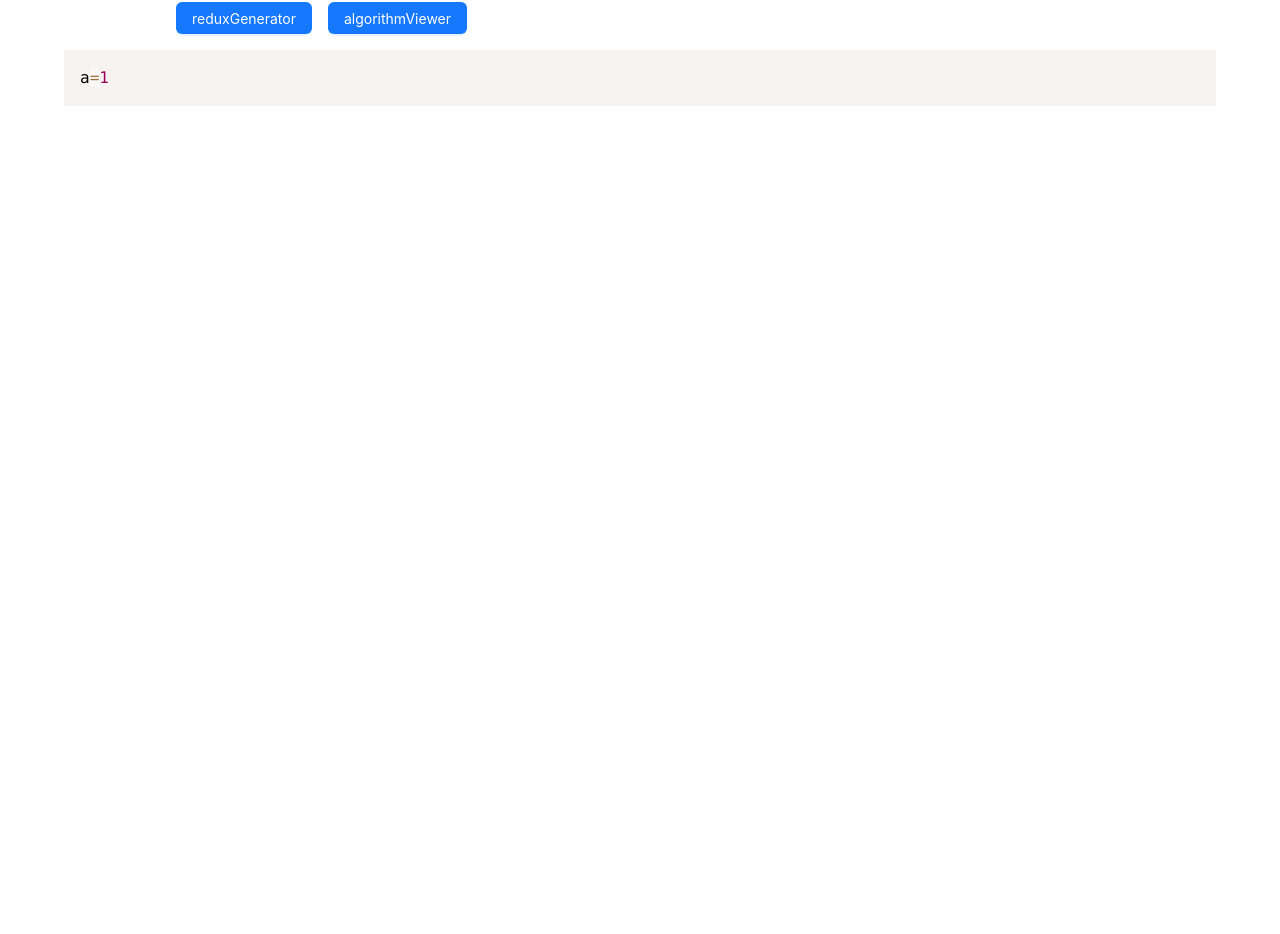
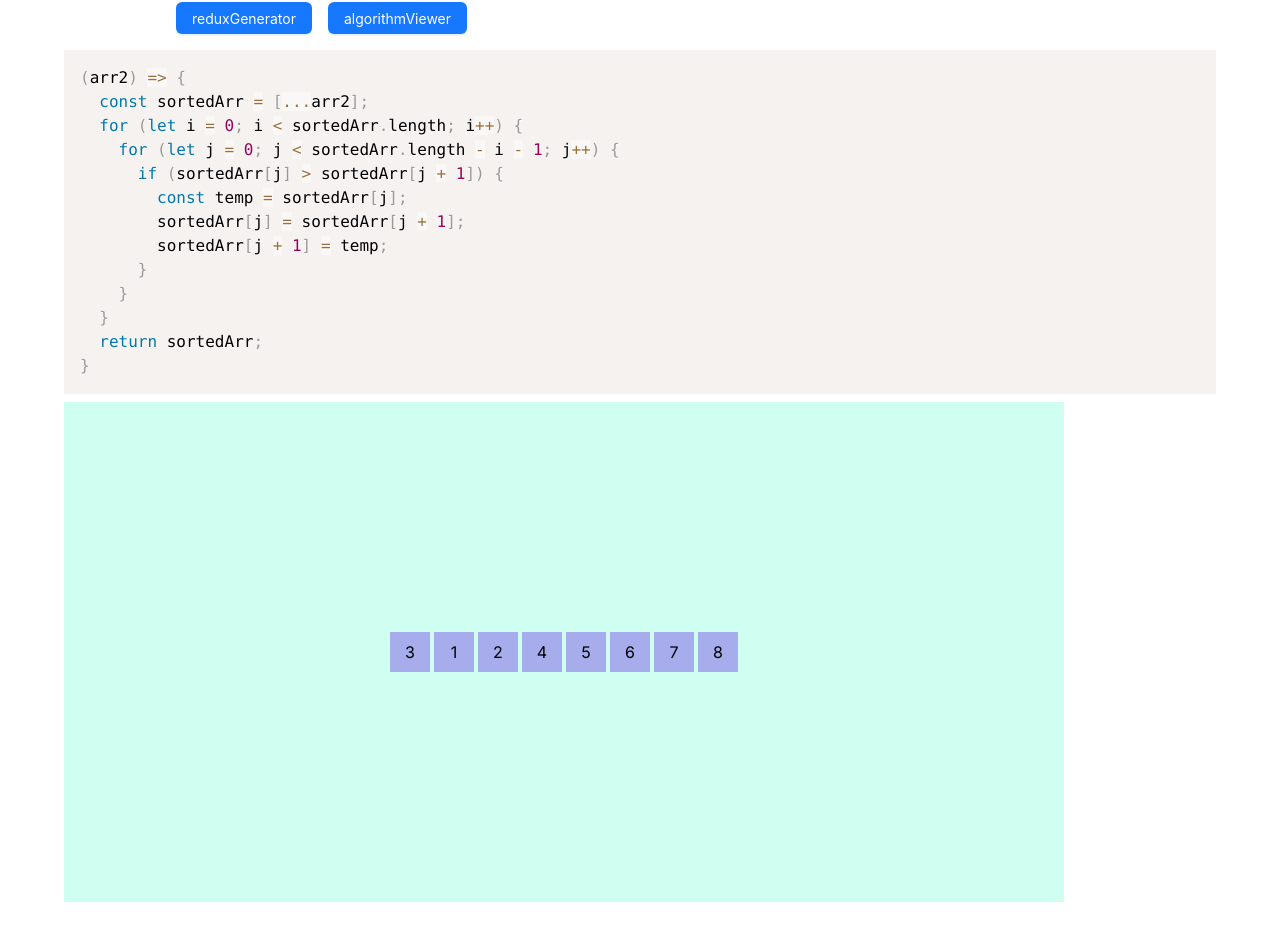
Before and after one commit to kiritosan/useful-tools, a Next.js app: page /dashboard/algorithmViewer in a window 1280 px wide. Shown: the part 78-1012 px from the top of the page. Before the commit the page ends 800 px from the top, so only its background shows below. Built offline with nearby package versions, Linux system fonts and the light colour scheme.

Commit message:
feat: implement viewer

```diff
--- a/app/components/CodeDisplay.tsx
+++ b/app/components/CodeDisplay.tsx
@@ -3,8 +3,15 @@ import { Prism as SyntaxHighlighter } from 'react-syntax-highlighter';
 // import { tomorrow } from 'react-syntax-highlighter/dist/esm/styles/prism';
 import { prism } from 'react-syntax-highlighter/dist/esm/styles/prism';
 
+interface CodeDisplayProps {
+    code: string;
+    language: string;
+}
 
-const CodeDisplay: React.FC<{ code: string; language: string }> = ({ code, language }) => {
+const CodeDisplay: React.FC<CodeDisplayProps> = ({
+    code,
+    language
+}) => {
 
     return (
         <>
--- /dev/null
+++ b/app/dashboard/algorithmViewer/DataItem.tsx
@@ -0,0 +1,16 @@
+import React from 'react';
+import { FC } from 'react'
+
+interface DataItemProps {
+}
+
+const DataItem: FC<any> = (props) => {
+    return (
+        <span
+            className='data-item'
+            {...props}
+        />
+    );
+};
+
+export default DataItem;
--- /dev/null
+++ b/app/dashboard/algorithmViewer/Viewer.tsx
@@ -0,0 +1,47 @@
+import React from 'react';
+import { FC } from 'react';
+import './index.css'
+import DataItem from './DataItem';
+
+interface ViewerProps {
+    // 假设data为arr
+    data: number[];
+    onRun: () => void;
+    width: number;
+    height: number;
+}
+
+const Viewer: FC<ViewerProps> = ({
+    data,
+    onRun,
+    width,
+    height,
+}) => {
+
+    const getContainerStyle = (width: number, height: number) => {
+        return {
+            width: `${width}px`,
+            height: `${height}px`,
+        }
+    }
+
+    return (
+        <div
+            className='viewer'
+            style={{
+                ...getContainerStyle(width, height)
+            }}
+        >
+            {data.map((value, index) => {
+                return <DataItem
+                    key={index}
+                >
+                    {value}
+                </DataItem>
+            })}
+
+        </div>
+    );
+};
+
+export default Viewer;
--- /dev/null
+++ b/app/dashboard/algorithmViewer/index.css
@@ -0,0 +1,60 @@
+/* #15b7b9
+
+#10ddc2
+
+#f5f5f5
+
+#f57170
+
+#212121
+
+#757575
+
+#BDBDBD
+
+#000000 */
+
+/* #cefff1 firstColor
+#ace7ef secondColor
+#a6acec thirdColor
+#a56cc1 fourthColor
+
+#212121 primaryText
+#757575 secondaryText
+#BDBDBD dividerColor
+#000000 text/icons */
+
+:root {
+    --main-color: #cefff1;
+    --second-color: #ace7ef;
+    --third-color: #a6acec;
+    --fourth-color: #a56cc1;
+
+    --background-color: var(--main-color);
+
+    --primary-text: #212121;
+    --secondary-text: #757575;
+    --divider-color: #BDBDBD;
+    --icon-color: #000000;
+}
+
+.viewer {
+    display: flex;
+    justify-content: center;
+    align-items: center;
+    background-color: var(--main-color);
+}
+
+.viewer .data-item {
+    display: flex;
+    align-items: center;
+    justify-content: center;
+    width: 40px;
+    height: 40px;
+    background-color: var(--third-color);
+    margin-left: 4px;
+    &:first-child {
+        margin-left: unset;
+    }
+
+}
--- a/app/dashboard/algorithmViewer/page.tsx
+++ b/app/dashboard/algorithmViewer/page.tsx
@@ -1,14 +1,25 @@
 'use client'
 
 import CodeDisplay from "@/app/components/CodeDisplay";
+import { bubbleSort } from "./sort";
+import Viewer from "./Viewer";
 
+const bubbleSortStr = bubbleSort.toString()
+
+const arr = [3, 1, 2, 4, 5, 6, 7, 8]
 
 const algorithmViewer = () => {
     return (
         <div>
             <CodeDisplay
-                code={"a=1"}
+                code={bubbleSortStr}
                 language={"javascript"}
+            />
+            <Viewer
+                data={arr}
+                onRun={() => bubbleSort(arr)}
+                height={500}
+                width={1000}
             />
         </div>
     );
```
